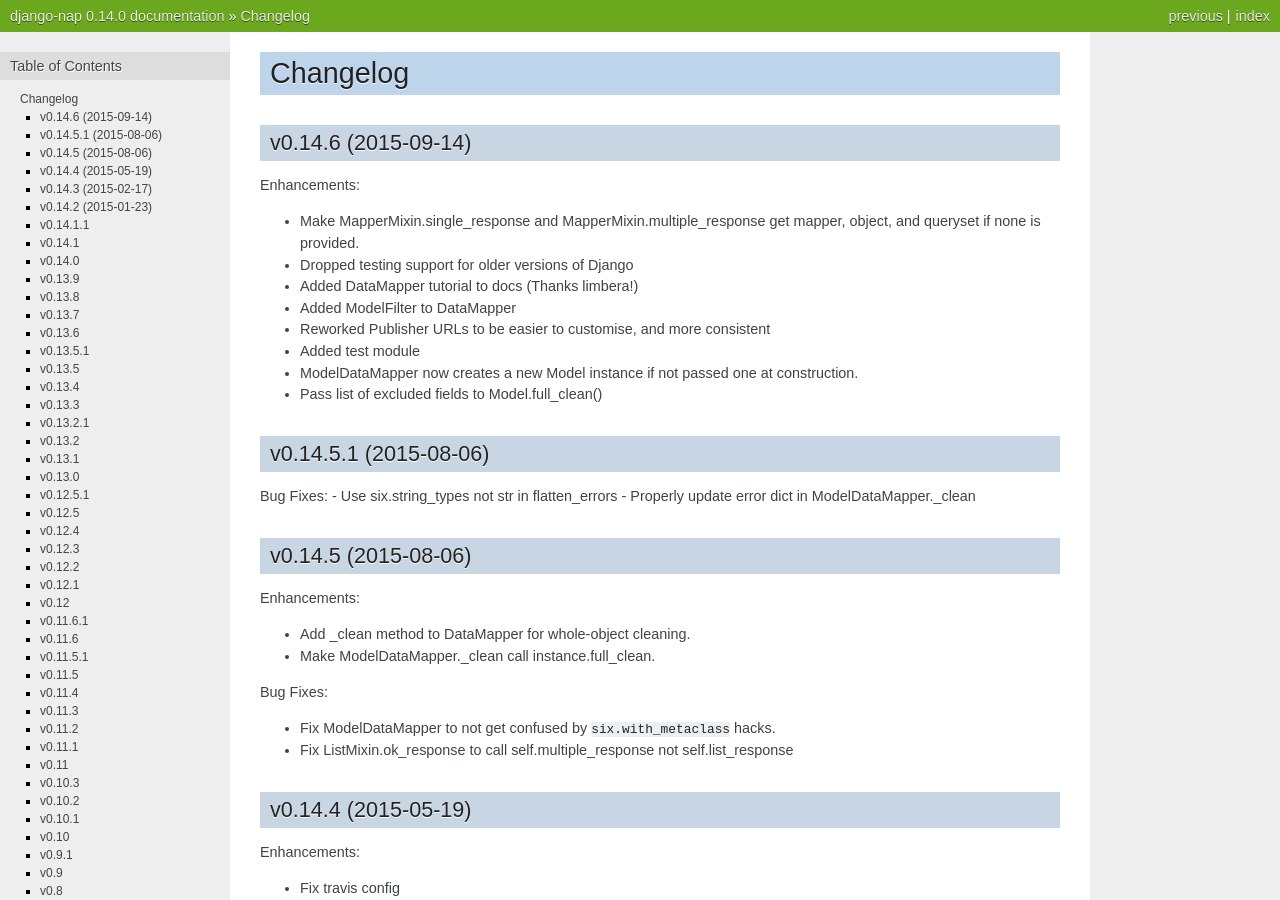
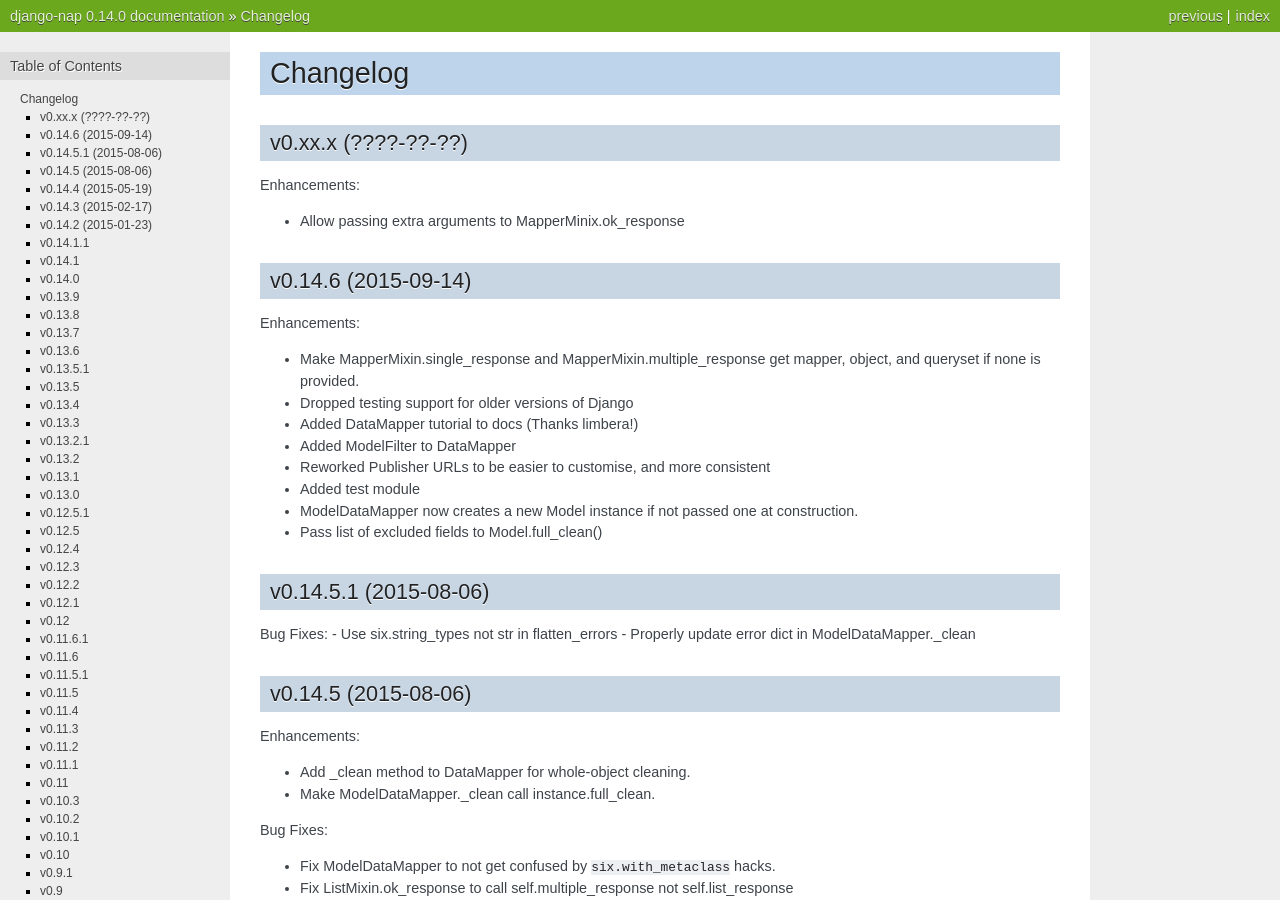
Before and after one commit to funkybob/django-nap, a Sphinx documentation site: the page built from docs/changelog.rst, in a window 1280 px wide and 900 px high. Built offline with Sphinx 7.4.7, drawn with Linux system fonts in a browser that asks for light colours; pages that are not in the unit, such as notebooks, are missing from menus.

Commit message:
Update changelog

```diff
--- a/docs/changelog.rst
+++ b/docs/changelog.rst
@@ -1,6 +1,13 @@
 =========
 Changelog
 =========
+
+v0.xx.x (????-??-??)
+====================
+
+Enhancements:
+
++ Allow passing extra arguments to MapperMinix.ok_response
 
 v0.14.6 (2015-09-14)
 ====================
```
